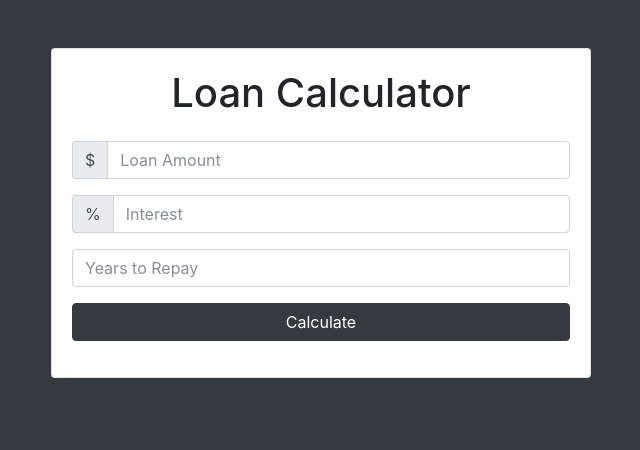
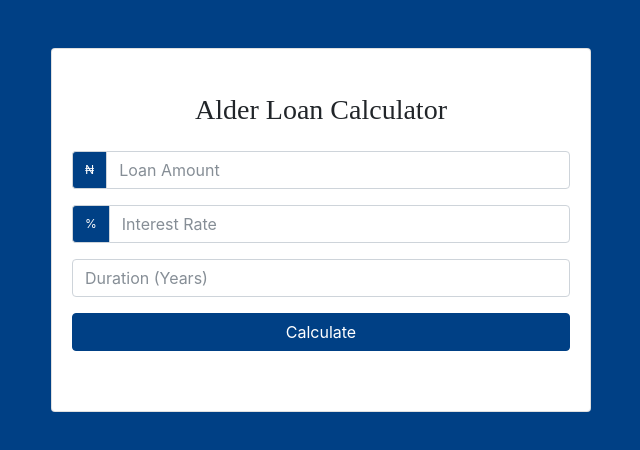
Before and after one commit to findtoni/loan-calculator, a website: page public/index.html in a window 1280 px wide. Shown: the whole page, without its empty margins (319-959 px from the left). Drawn offline with nearby package versions, Linux system fonts and the light colour scheme.

Commit message:
Modified index.html

```diff
--- a/public/index.html
+++ b/public/index.html
@@ -9,33 +9,76 @@
     <!-- Bootstrap CSS -->
     <link rel="stylesheet" href="https://maxcdn.bootstrapcdn.com/bootstrap/4.0.0-beta.2/css/bootstrap.min.css" integrity="sha384-PsH8R72JQ3SOdhVi3uxftmaW6Vc51MKb0q5P2rRUpPvrszuE4W1povHYgTpBfshb" crossorigin="anonymous">
 
+    <!-- CSS -->
+    <link href="https://fonts.googleapis.com/css?family=Playfair+Display&display=swap" rel="stylesheet">
+    <link rel="stylesheet" type="text/css" href="public/style.css">
     <style>
-        #loading, #results {
-            display: none;
-        }
+    #loading, #results {
+        display: none;
+    }
+    .bg-dark {
+      background-color: #004085!important;
+    }
+
+    .input-group-addon {
+      padding: .375rem .75rem;
+      margin-bottom: 0;
+      font-size: 12px;
+      font-weight: 400;
+      line-height: 1.5;
+      color: #ffffff;
+      text-align: center;
+      background-color: #004085;
+      border: 1px solid #ced4da;
+      border-radius: .25rem;
+    }
+
+    .btn-dark:not([disabled]):not(.disabled).active, .btn-dark:not([disabled]):not(.disabled):active, .show>.btn-dark.dropdown-toggle {
+    color: #fff;
+    background-color: #004085;
+    border-color: #004085;
+    box-shadow: 0 0 0 0.2rem rgba(52, 58, 64, 0);
+    }
+
+    .btn-dark {
+    color: #fff;
+    background-color: #004085;
+    border-color: #004085;
+    }
+
+    .btn-dark:hover {
+    color: #fff;
+    background-color: #343a40;
+    border-color: #004085;
+    }
+    .alder {
+      font-family: Merriweather;
+    }
     </style>
+
 </head>
 <body class="bg-dark">
     <div class="container">
         <div class="row">
             <div class="col-md-6 mx-auto">
                 <div class="card card-body text-center mt-5">
-                    <h1 class="heading display-5 pb-3">Loan Calculator</h1>
+                    <br>
+                    <h3 class="alder heading display-5 pb-3">Alder Loan Calculator</h3>
                     <form id="loan-form">
                         <div class="form-group">
                             <div class="input-group">
-                                <span class="input-group-addon">$</span>
+                                <span class="input-group-addon">₦</span>
                                 <input type="number" class="form-control" id="amount" placeholder="Loan Amount">
                             </div>
                         </div>
                         <div class="form-group">
                             <div class="input-group">
                                 <span class="input-group-addon">%</span>
-                                <input type="number" class="form-control" id="interest" placeholder="Interest">
+                                <input type="number" class="form-control" id="interest" placeholder="Interest Rate">
                             </div>
                         </div>
                         <div class="form-group">
-                            <input type="number" class="form-control" id="years" placeholder="Years to Repay">
+                            <input type="number" class="form-control" id="years" placeholder="Duration (Years)">
                         </div>
                         <div class="form-group">
                             <input type="submit" value="Calculate" class="btn btn-dark btn-block">
@@ -45,9 +88,11 @@
                     <div id="loading">
                         <img src="img/loading.gif" alt="">
                     </div>
+                    <br>
                     <!-- RESULTS -->
                     <div id="results">
-                        <h5>Results</h5>
+                        <h5 class="alder">Results</h5>
+                        <br>
                         <div class="form-group">
                             <div class="input-group">
                                 <span class="input-group-addon">Monthly Payment</span>
```
